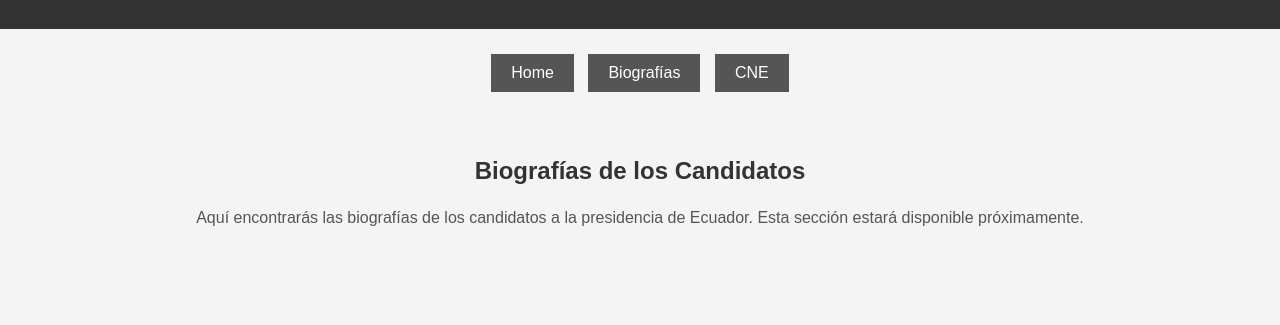
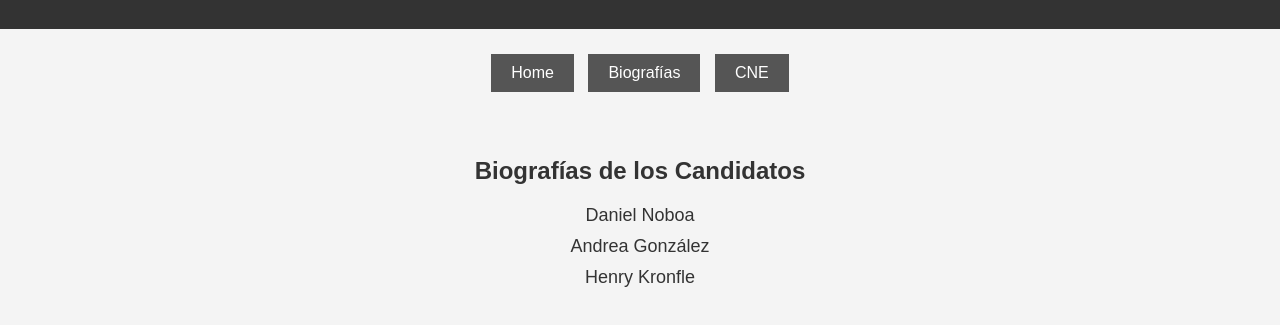
Before and after one commit to Mario-VasquezBernal/candidatos, a plain HTML site: page index.html in a window 1280 px wide. Both pictures are taken after a click on the button "Biografías". Shown: the part 71-396 px from the top of the page. Drawn offline with Linux system fonts and the light colour scheme.

Commit message:
nombres candidatos

```diff
--- a/index.html
+++ b/index.html
@@ -44,6 +44,15 @@
             color: #555;
             line-height: 1.6;
         }
+        .candidate-list {
+            list-style-type: none;
+            padding: 0;
+        }
+        .candidate-list li {
+            margin: 10px 0;
+            font-size: 18px;
+            color: #333;
+        }
     </style>
 </head>
 <body>
@@ -53,12 +62,12 @@
     </header>
 
     <nav>
-        <button onclick="window.location.href='#'">Home</button>
-        <button onclick="window.location.href='#biografias'">Biografías</button>
-        <button onclick="window.location.href='#cne'">CNE</button>
+        <button onclick="showContent('informacion')">Home</button>
+        <button onclick="showContent('biografias')">Biografías</button>
+        <button onclick="showContent('cne')">CNE</button>
     </nav>
 
-    <div class="content">
+    <div id="informacion" class="content">
         <h2>Información Básica</h2>
         <p>
             Las elecciones presidenciales en Ecuador son un proceso democrático en el que los ciudadanos eligen al presidente y vicepresidente de la República. Estas elecciones se realizan cada cuatro años y son organizadas por el Consejo Nacional Electoral (CNE).
@@ -70,9 +79,11 @@
 
     <div id="biografias" class="content" style="display:none;">
         <h2>Biografías de los Candidatos</h2>
-        <p>
-            Aquí encontrarás las biografías de los candidatos a la presidencia de Ecuador. Esta sección estará disponible próximamente.
-        </p>
+        <ul class="candidate-list">
+            <li>Daniel Noboa</li>
+            <li>Andrea González</li>
+            <li>Henry Kronfle</li>
+        </ul>
     </div>
 
     <div id="cne" class="content" style="display:none;">
@@ -92,18 +103,6 @@
             });
             document.getElementById(section).style.display = 'block';
         }
-
-        document.querySelector('button[onclick="window.location.href=\'#biografias\'"]').onclick = function() {
-            showContent('biografias');
-        };
-
-        document.querySelector('button[onclick="window.location.href=\'#cne\'"]').onclick = function() {
-            showContent('cne');
-        };
-
-        document.querySelector('button[onclick="window.location.href=\'#\'"]').onclick = function() {
-            showContent('informacion');
-        };
     </script>
 
 </body>
```
